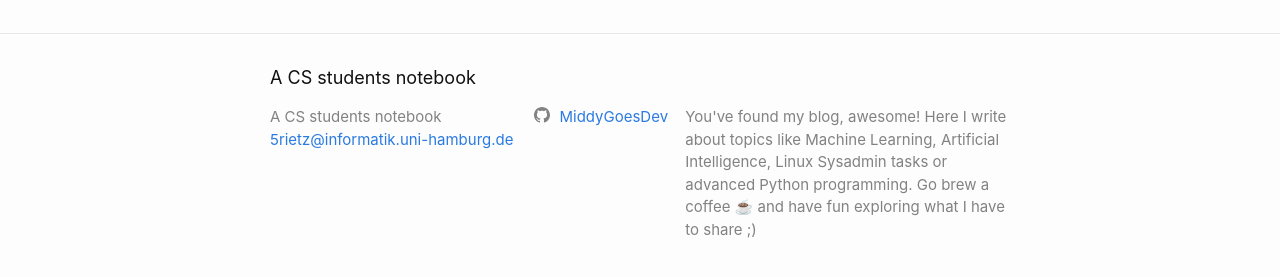
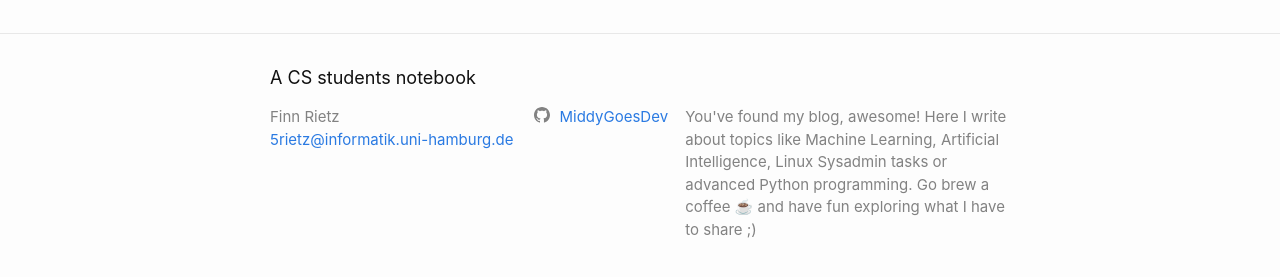
Before and after one commit to frietz58/frietz58.github.io, a Jekyll site: the page built from index.markdown, in a window 1280 px wide. Shown: the part 599-876 px from the top of the page. Built offline with Jekyll 4.4.1, drawn with Linux system fonts in a browser that asks for light colours.

Commit message:
add author property and change permalink structure

```diff
--- a/_config.yml
+++ b/_config.yml
@@ -20,6 +20,7 @@
 
 title: A CS students notebook
 email: 5rietz@informatik.uni-hamburg.de
+author: Finn Rietz
 description: >- # this means to ignore newlines until "baseurl:"
   You've found my blog, awesome! Here I write about topics like  Machine Learning,
   Artificial Intelligence, Linux Sysadmin tasks or advanced Python programming.
@@ -34,6 +35,8 @@
 # theme: bulma-clean-theme
 plugins:
   - jekyll-feed
+
+permalink: /:categories/:title/
 
 # Exclude from processing.
 # The following items will not be processed, by default.
```
